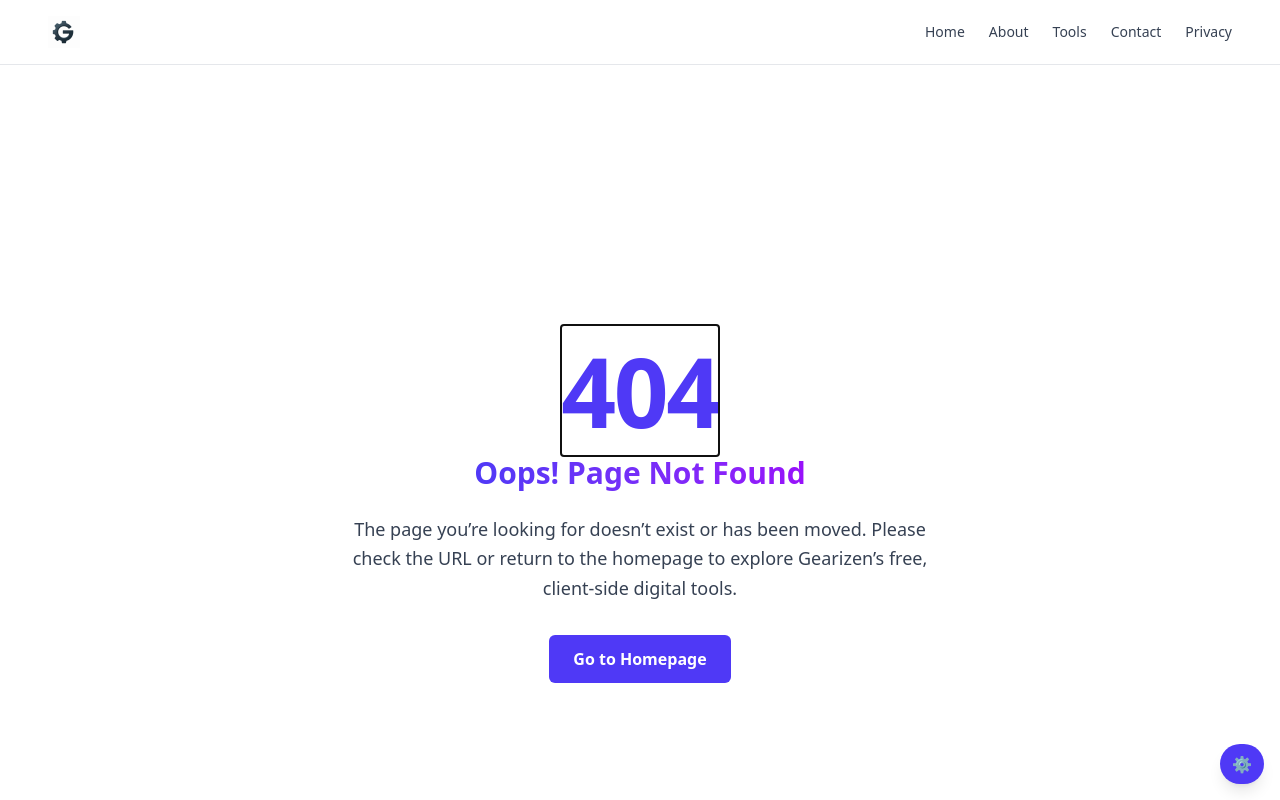
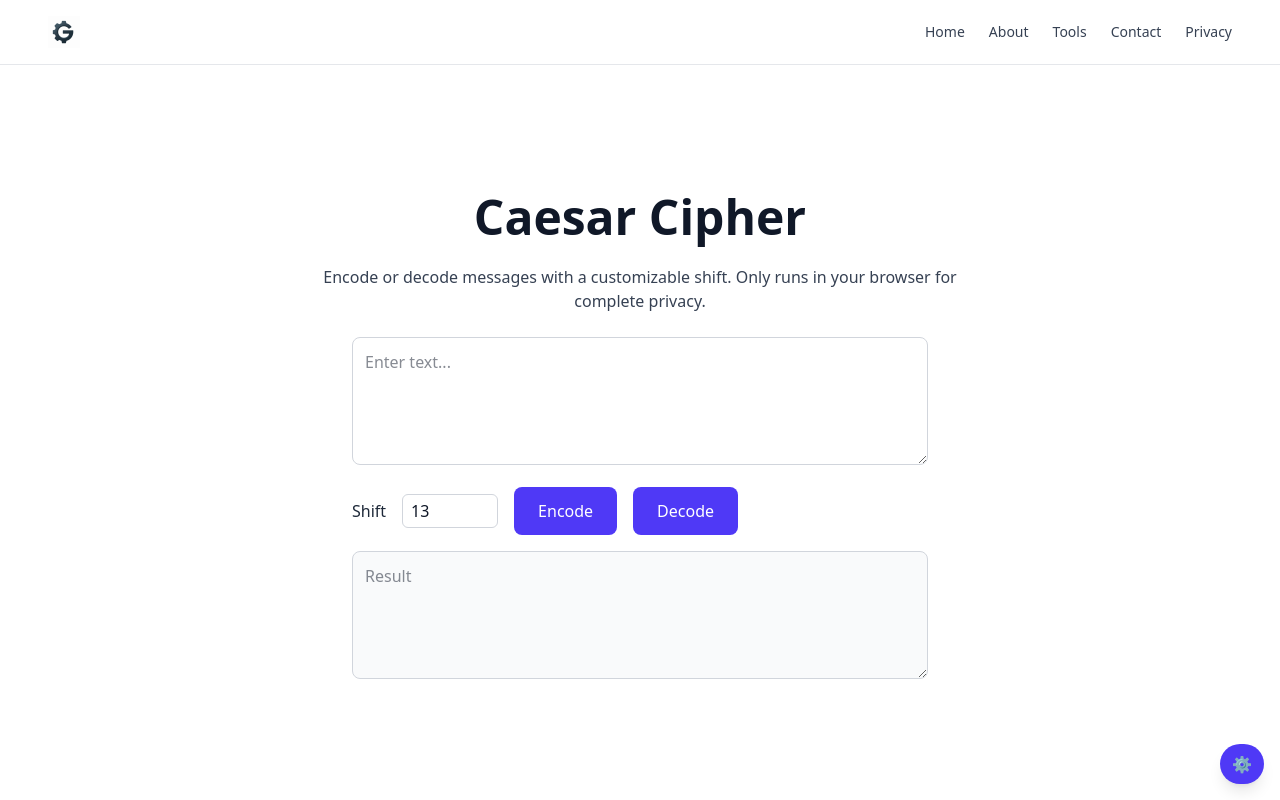
Before and after one commit to tahir-ozcan/gearizen, a Next.js app: page /tools/caesar-cipher in a window 1280 px wide. Before the commit this address had no page. Shown: the top 800 px of the page. Built offline with nearby package versions, Linux system fonts and the light colour scheme.

Commit message:
Add Caesar Cipher tool

```diff
--- /dev/null
+++ b/app/tools/caesar-cipher/caesar-cipher-client.tsx
@@ -0,0 +1,65 @@
+"use client";
+
+import { useState, ChangeEvent } from "react";
+import { caesarCipher } from "../../../lib/caesar-cipher";
+
+export default function CaesarCipherClient() {
+  const [text, setText] = useState("");
+  const [shift, setShift] = useState(13);
+  const [decoded, setDecoded] = useState("");
+
+  const handleEncode = () => {
+    setDecoded(caesarCipher(text, { shift }));
+  };
+
+  const handleDecode = () => {
+    setDecoded(caesarCipher(text, { shift, decode: true }));
+  };
+
+  const handleTextChange = (e: ChangeEvent<HTMLTextAreaElement>) =>
+    setText(e.target.value);
+
+  return (
+    <section className="container-responsive py-20 text-gray-900 space-y-6">
+      <h1 className="text-4xl sm:text-5xl font-extrabold text-center mb-6">
+        Caesar Cipher
+      </h1>
+      <p className="text-center text-gray-700 max-w-2xl mx-auto mb-6">
+        Encode or decode messages with a customizable shift. Only runs in your
+        browser for complete privacy.
+      </p>
+      <div className="max-w-xl mx-auto space-y-4">
+        <textarea
+          value={text}
+          onChange={handleTextChange}
+          placeholder="Enter text..."
+          className="w-full h-32 p-3 border border-gray-300 rounded-lg resize-y focus:outline-none focus:ring-2 focus:ring-indigo-500"
+        />
+        <div className="flex items-center gap-4">
+          <label htmlFor="shift" className="font-medium text-gray-800">
+            Shift
+          </label>
+          <input
+            id="shift"
+            type="number"
+            value={shift}
+            onChange={(e) => setShift(parseInt(e.target.value, 10) || 0)}
+            className="w-24 border border-gray-300 rounded-md px-2 py-1 focus:outline-none focus:ring-2 focus:ring-indigo-500"
+          />
+          <button onClick={handleEncode} className="btn-primary">
+            Encode
+          </button>
+          <button onClick={handleDecode} className="btn-primary">
+            Decode
+          </button>
+        </div>
+        <textarea
+          readOnly
+          value={decoded}
+          placeholder="Result"
+          className="w-full h-32 p-3 border border-gray-300 rounded-lg bg-gray-50 resize-y focus:outline-none focus:ring-2 focus:ring-indigo-500"
+        />
+      </div>
+    </section>
+  );
+}
--- /dev/null
+++ b/app/tools/caesar-cipher/page.tsx
@@ -0,0 +1,57 @@
+import type { Metadata } from "next";
+import CaesarCipherClient from "./caesar-cipher-client";
+import BreadcrumbJsonLd from "@/app/components/BreadcrumbJsonLd";
+
+export const metadata: Metadata = {
+  metadataBase: new URL("https://gearizen.com"),
+  title: "Caesar Cipher",
+  description:
+    "Encrypt or decrypt text with a custom shift using Gearizen's Caesar Cipher tool—fully client-side and privacy-friendly.",
+  keywords: [
+    "caesar cipher",
+    "text encryption",
+    "text decryption",
+    "client-side cipher",
+    "Gearizen tools",
+  ],
+  authors: [{ name: "Gearizen Team", url: "https://gearizen.com/about" }],
+  robots: { index: true, follow: true },
+  alternates: { canonical: "https://gearizen.com/tools/caesar-cipher" },
+  openGraph: {
+    title: "Caesar Cipher | Gearizen",
+    description:
+      "Quickly encode or decode messages with the Caesar Cipher directly in your browser—no data leaves your device.",
+    url: "https://gearizen.com/tools/caesar-cipher",
+    siteName: "Gearizen",
+    locale: "en_US",
+    type: "website",
+    images: [
+      {
+        url: "/og-placeholder.svg",
+        width: 1200,
+        height: 630,
+        alt: "Gearizen Caesar Cipher",
+      },
+    ],
+  },
+  twitter: {
+    card: "summary_large_image",
+    title: "Caesar Cipher | Gearizen",
+    description:
+      "Encrypt and decrypt text with a customizable shift—works entirely offline in your browser.",
+    creator: "@gearizen",
+    images: ["/og-placeholder.svg"],
+  },
+};
+
+export default function CaesarCipherPage() {
+  return (
+    <>
+      <BreadcrumbJsonLd
+        pageTitle="Caesar Cipher"
+        pageUrl="https://gearizen.com/tools/caesar-cipher"
+      />
+      <CaesarCipherClient />
+    </>
+  );
+}
--- a/app/tools/tools-client.tsx
+++ b/app/tools/tools-client.tsx
@@ -36,6 +36,7 @@ import {
   Braces,
   Calculator,
   Ampersand,
+  RotateCcw,
   Palette,
   ListOrdered,
   Link2,
@@ -275,6 +276,12 @@ const tools: Tool[] = [
     description: "Convert text between upper, lower, camel, snake and more.",
   },
   {
+    href: "/tools/caesar-cipher",
+    Icon: RotateCcw,
+    title: "Caesar Cipher",
+    description: "Encrypt or decrypt text with a custom shift value.",
+  },
+  {
     href: "/tools/xml-formatter",
     Icon: FileCode,
     title: "XML Formatter",
--- /dev/null
+++ b/lib/caesar-cipher.ts
@@ -0,0 +1,20 @@
+export interface CaesarOptions {
+  shift?: number;
+  decode?: boolean;
+}
+
+/**
+ * Encode or decode text using the Caesar cipher.
+ * Works with basic Latin letters; non-letters are preserved.
+ */
+export function caesarCipher(
+  text: string,
+  { shift = 13, decode = false }: CaesarOptions = {},
+): string {
+  const s = (((decode ? -shift : shift) % 26) + 26) % 26;
+  return text.replace(/[a-z]/gi, (char) => {
+    const base = char <= "Z" ? 65 : 97;
+    const code = char.charCodeAt(0) - base;
+    return String.fromCharCode(((code + s) % 26) + base);
+  });
+}
```
